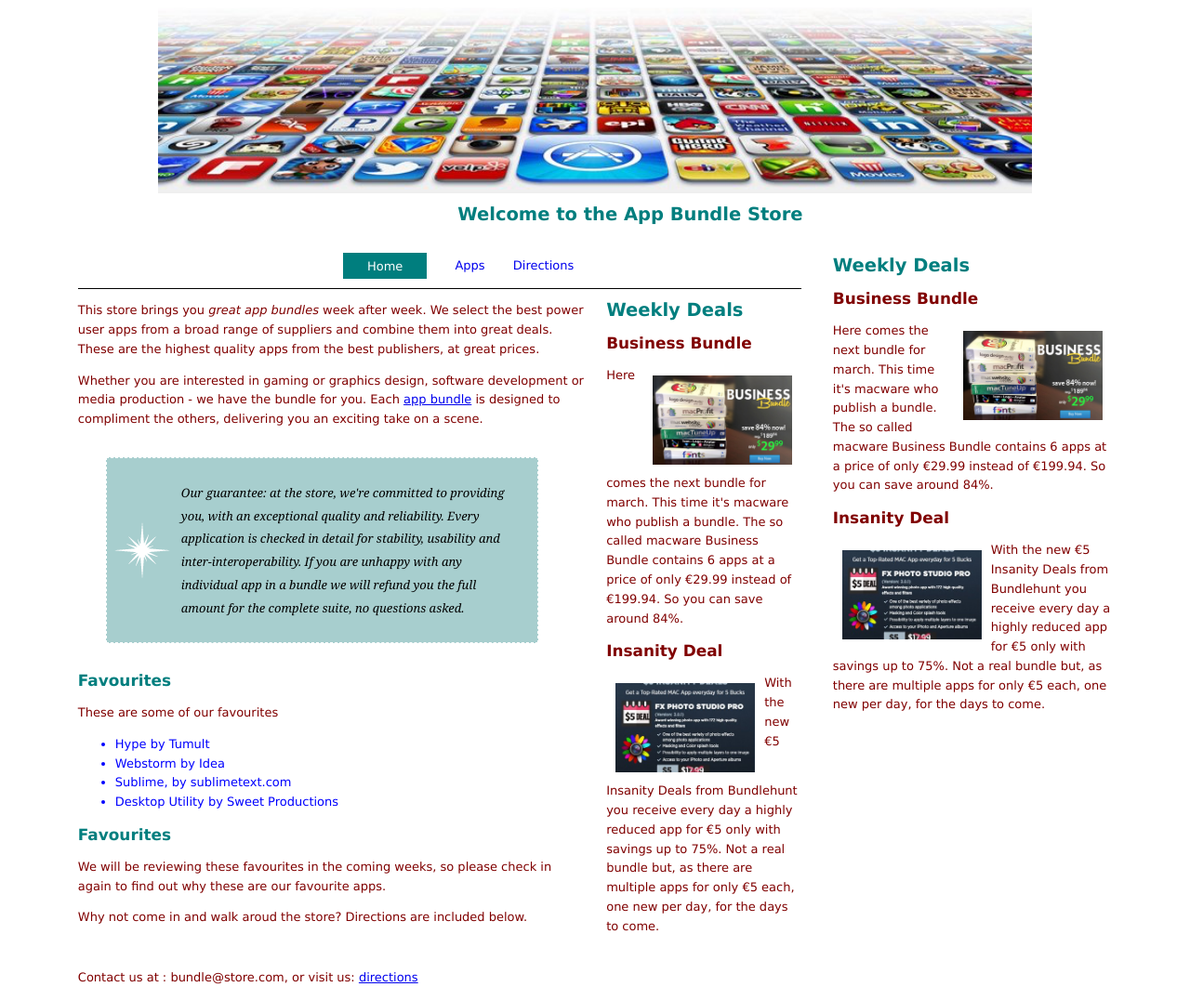
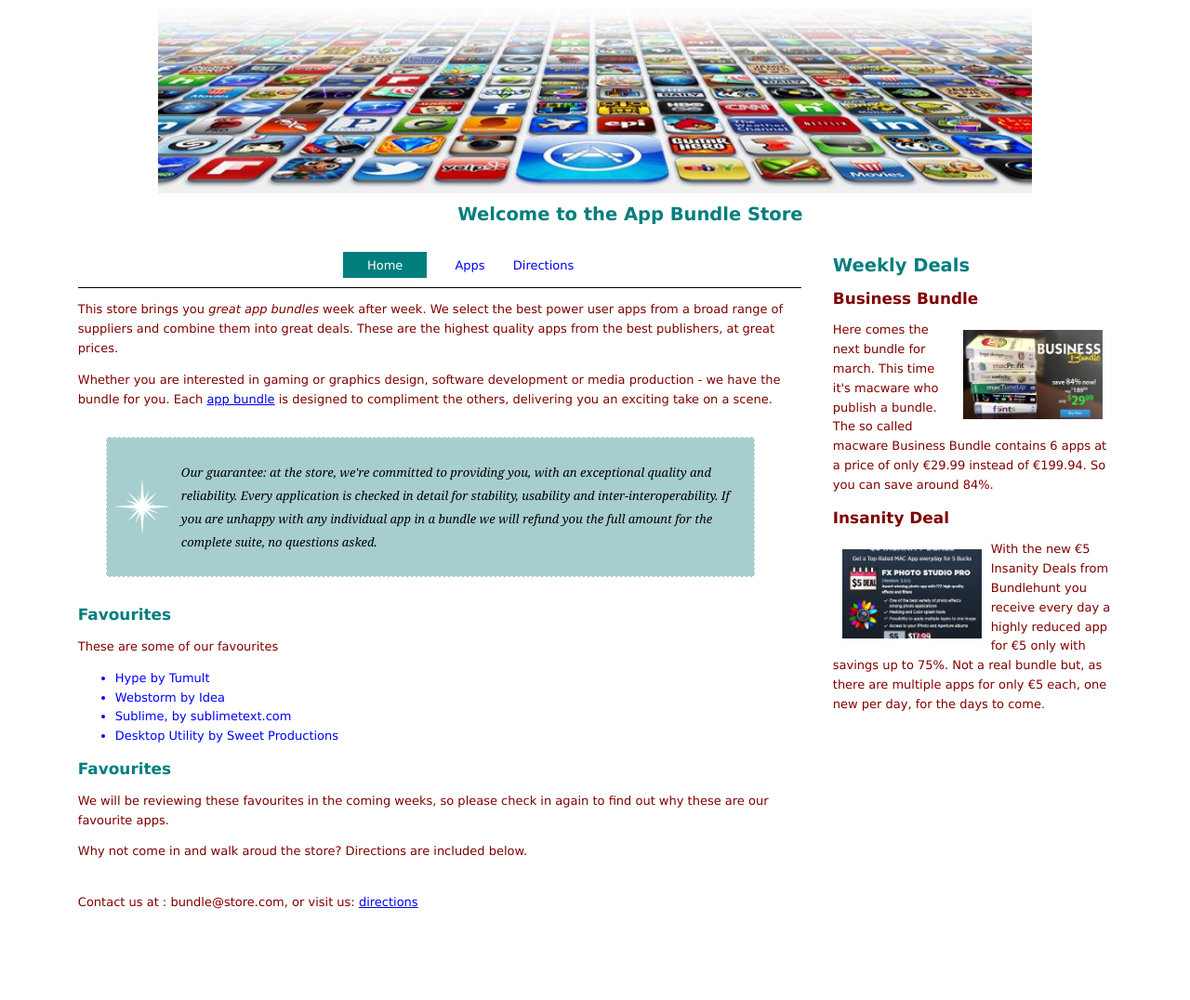
Before and after one commit to wit-hdip-comp-sci-2022/bundle-store, an Eleventy site: page index.njk in a window 1280 px wide. Shown: the whole page at 93% size. After the commit the page ends 995 px from the top, so only its background shows below. Built offline with nearby package versions, Linux system fonts and the light colour scheme; Eleventy itself is replaced by a stand-in of ours; files that its build step writes are made by us from their sources.

Commit message:
simplify all pages to match new layout

```diff
--- a/apps.njk
+++ b/apps.njk
@@ -8,8 +8,7 @@
      <li><a href="/directions">Directions</a></li>
    </ul>
  </div>
- <div id="maincontent">
-   <div id="primary">
+ <div>
    <h1>App Bundles</h1>
    <h3>Freebie</h3>
    <p>
@@ -32,4 +31,3 @@
      until the mid of October </p>
    <hr>
  </div>
- </div>
--- a/directions.njk
+++ b/directions.njk
@@ -8,8 +8,7 @@
      <li class="active"><a href="/directions">Directions</a></li>
    </ul>
  </div>
- <div id="maincontent">
-   <div id="primary">
+ <div>
    <h1>Directions</h1>
    <h2>Our store is located :</h2>
    <p>
@@ -26,4 +25,3 @@
      The College Street Campus is a further 2km towards the city centre on the left. </p>
    <hr>
  </div>
- </div>
--- a/index.njk
+++ b/index.njk
@@ -8,8 +8,7 @@
     <li><a href="/directions">Directions</a></li>
   </ul>
 </div>
-<div id="maincontent">
-  <div id="primary">
+<div>
   <p>
     This store brings you <em> great app bundles </em> week after week. We select the best
     power user apps from a broad range of suppliers and combine them into great deals. These
@@ -36,19 +35,3 @@
     find out why these are our favourite apps.</p>
   <p> Why not come in and walk aroud the store? Directions are included below. </p>
 </div>
-  <div id="secondary">
-    <h1>Weekly Deals</h1>
-    <h2 class="special">Business Bundle</h2>
-    <p>
-      <img src="/images/business.png" alt="Business Bundle" class="medium-right-img"> Here
-      comes the next bundle for march. This time it's macware who publish a bundle. The so
-      called macware Business Bundle contains 6 apps at a price of only €29.99 instead of
-      €199.94. So you can save around 84%. </p>
-    <h2 class="special">Insanity Deal</h2>
-    <p>
-      <img src="/images/insanity.jpg" alt="Insanity Deal" class="medium-left-img"> With the new
-      €5 Insanity Deals from Bundlehunt you receive every day a highly reduced app for €5 only
-      with savings up to 75%. Not a real bundle but, as there are multiple apps for only €5
-      each, one new per day, for the days to come. </p>
-  </div>
-</div>
```
Lines whose indentation alone changed are shown as unchanged.
